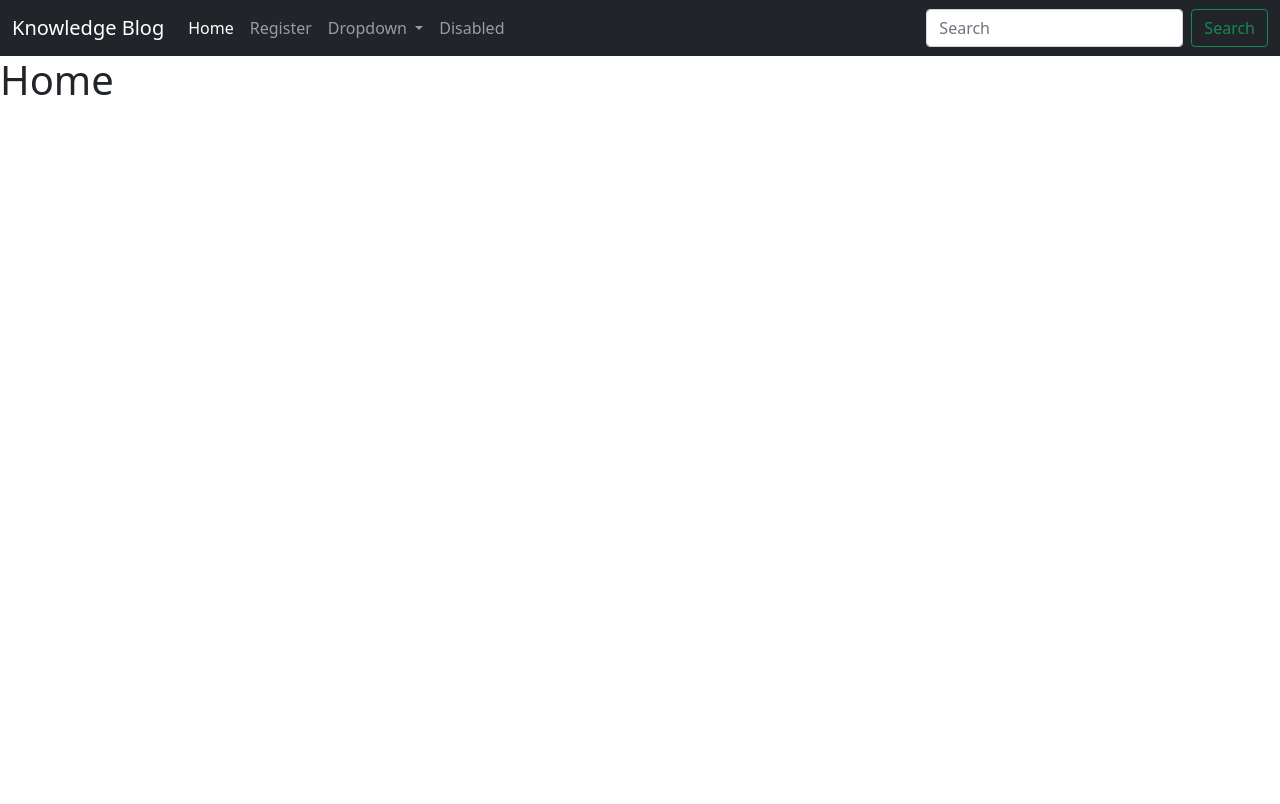
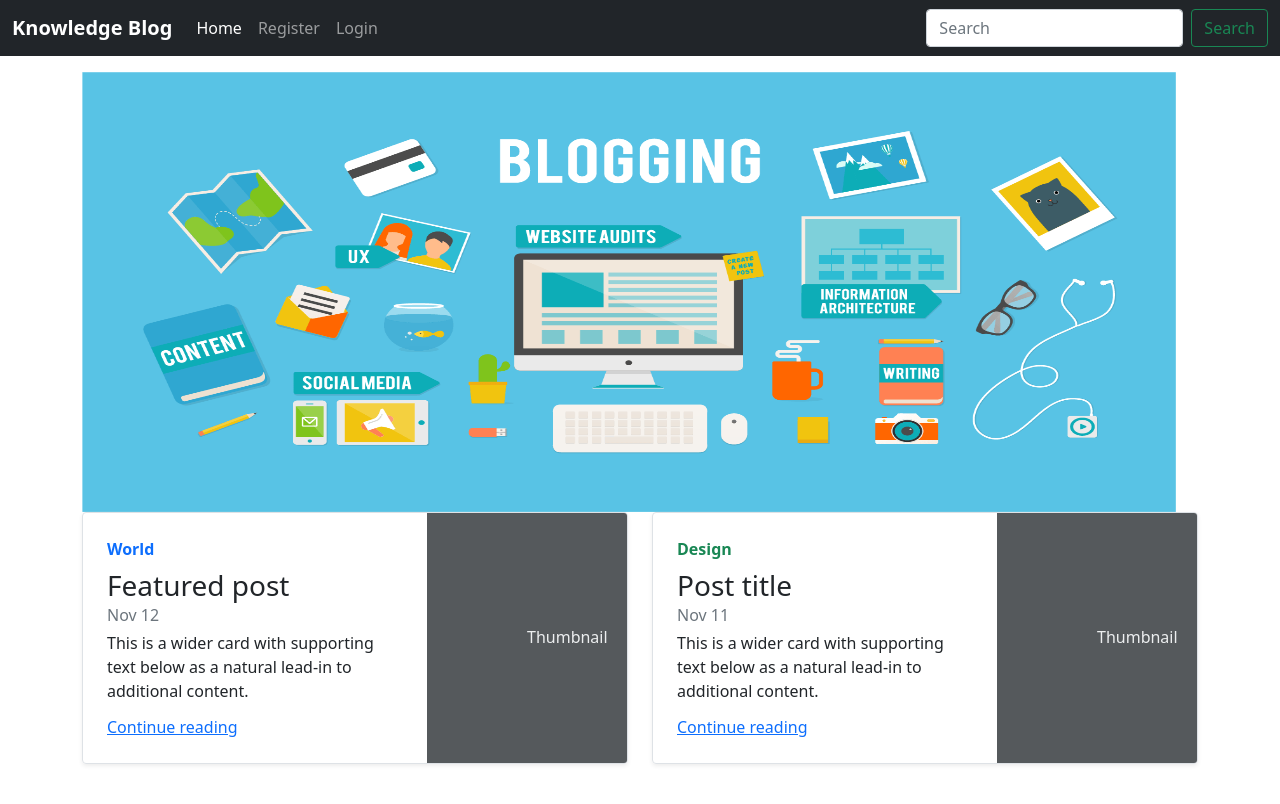
Before and after one commit to sssinha0/InternshipRest, a Django app: page / in a window 1280 px wide. Before the commit the page ends 95 px from the top, so only its background shows below. Run offline with Django 3.2, Linux system fonts and the light colour scheme.

Commit message:
Blog post auth

```diff
--- a/Blog/settings.py
+++ b/Blog/settings.py
@@ -120,3 +120,4 @@ USE_TZ = True
 # https://docs.djangoproject.com/en/2.2/howto/static-files/
 
 STATIC_URL = '/static/'
+STATICFILES_DIRS = [os.path.join(BASE_DIR, 'static')]
--- a/myapp1/urls.py
+++ b/myapp1/urls.py
@@ -2,7 +2,9 @@ from django.contrib import admin
 from django.urls import path,include
 from . import views
 urlpatterns = [
-    path('',views.home),
-    path('register/',views.register),
-    path('login',views.login)
+    path('',views.home,name='home'),
+    path('register',views.register,name='register'),
+    path('login',views.usr_login,name='login'),
+    path('home',views.home,name=''),
+    path('usr_logout',views.usr_logout,name='usr_logout')
 ]
--- a/myapp1/views.py
+++ b/myapp1/views.py
@@ -1,9 +1,47 @@
-from django.shortcuts import render
-
+from django.shortcuts import render,redirect
+from django.contrib.auth.models import User
+from django.contrib import messages
+from django.contrib.auth import authenticate,login,logout
 # Create your views here.
 def register(request):
+    if request.method=='POST':
+        f=request.POST.get('fname')
+        l=request.POST.get('lname')
+        u=request.POST.get('uname')
+        e=request.POST.get('eaddress')
+        p=request.POST.get('pass1')
+        c=request.POST.get('pass2')
+        if p!=c:
+            messages.warning(request, 'not match password')
+            return redirect('login')
+        elif User.objects.filter(username=u).exists():
+            messages.warning(request,"username already exits")
+            return redirect('register')
+        elif User.objects.filter(email=e).exists():
+            messages.warning(request,"email already taken")
+            return redirect('register')
+        else:
+            user=User.objects.create_user(first_name=f,username=u,email=e,password=p,last_name=l)
+            user.save()
+            messages.success(request, 'You have Successfully Register')
+            return redirect('login')
+            print(f,l,u,e,p,c)
+
     return render(request,'register.html')
-def login(request):
+def usr_login(request):
+    if request.method=='POST':
+        uname=request.POST.get('loguname')
+        passw=request.POST.get('logpass')
+        user = authenticate(request,username=uname, password=passw)
+        if user is not None:
+            login(request,user)
+            return redirect('home')
+        else:
+            messages.warning(request,'Please enter valid details or register first')
+            return redirect('login')
     return render(request,'login.html')
 def home(request):
     return render(request,'home.html')
+def usr_logout(request):
+    logout(request)
+    return redirect(request,'home')
--- a/templates/base.html
+++ b/templates/base.html
@@ -15,32 +15,31 @@
   <body>
     <nav class="navbar navbar-expand-lg navbar-dark bg-dark">
         <div class="container-fluid">
-          <a class="navbar-brand" href="#">Knowledge Blog</a>
+          <a class="navbar-brand" href="#"><b>Knowledge Blog</b></a>
           <button class="navbar-toggler" type="button" data-bs-toggle="collapse" data-bs-target="#navbarSupportedContent" aria-controls="navbarSupportedContent" aria-expanded="false" aria-label="Toggle navigation">
             <span class="navbar-toggler-icon"></span>
           </button>
           <div class="collapse navbar-collapse" id="navbarSupportedContent">
             <ul class="navbar-nav me-auto mb-2 mb-lg-0">
               <li class="nav-item">
-                <a class="nav-link active" aria-current="page" href="#">Home</a>
+                <a class="nav-link active" aria-current="page" href="home">Home</a>
+              </li>
+              {% if user.is_authenticated %}
+              <li class="nav-item">
+                <a class="nav-link" href='/'>{{request.user}}</a>
+              </li>
+                <li class="nav-item">
+                <a class="nav-link" href="{% url 'usr_logout' %}">Logout</a>
+              </li>
+              {% else %}
+              <li class="nav-item">
+                <a class="nav-link" href="register">Register</a>
               </li>
               <li class="nav-item">
-                <a class="nav-link" href="register.html">Register</a>
+                <a class="nav-link" href="login">Login</a>
               </li>
-              <li class="nav-item dropdown">
-                <a class="nav-link dropdown-toggle" href="#" id="navbarDropdown" role="button" data-bs-toggle="dropdown" aria-expanded="false">
-                  Dropdown
-                </a>
-                <ul class="dropdown-menu" aria-labelledby="navbarDropdown">
-                  <li><a class="dropdown-item" href="login.html">Login</a></li>
-                  <li><a class="dropdown-item" href="#">Another action</a></li>
-                  <li><hr class="dropdown-divider"></li>
-                  <li><a class="dropdown-item" href="#">Something else here</a></li>
-                </ul>
-              </li>
-              <li class="nav-item">
-                <a class="nav-link " href="#" tabindex="-1" aria-disabled="true">Disabled</a>
-              </li>
+            {% endif %}
+
             </ul>
             <form class="d-flex">
               <input class="form-control me-2" type="search" placeholder="Search" aria-label="Search">
--- a/templates/home.html
+++ b/templates/home.html
@@ -1,8 +1,42 @@
 {% extends 'base.html' %}
-
+{% load static %}
 {% block title %}
   <title>Home</title>
 {% endblock title %}
 {% block body %}
-  <h1>Home</h1>
+  <main class="container my-3">
+  <img src="{% static "image/blogging.png" %}" style='width:98%; height:440px;'>
+
+  <div class="row mb-2">
+    <div class="col-md-6">
+      <div class="row g-0 border rounded overflow-hidden flex-md-row mb-4 shadow-sm h-md-250 position-relative">
+        <div class="col p-4 d-flex flex-column position-static">
+          <strong class="d-inline-block mb-2 text-primary">World</strong>
+          <h3 class="mb-0">Featured post</h3>
+          <div class="mb-1 text-muted">Nov 12</div>
+          <p class="card-text mb-auto">This is a wider card with supporting text below as a natural lead-in to additional content.</p>
+          <a href="#" class="stretched-link">Continue reading</a>
+        </div>
+        <div class="col-auto d-none d-lg-block">
+          <svg class="bd-placeholder-img" width="200" height="250" xmlns="http://www.w3.org/2000/svg" role="img" aria-label="Placeholder: Thumbnail" preserveAspectRatio="xMidYMid slice" focusable="false"><title>Placeholder</title><rect width="100%" height="100%" fill="#55595c"/><text x="50%" y="50%" fill="#eceeef" dy=".3em">Thumbnail</text></svg>
+
+        </div>
+      </div>
+    </div>
+    <div class="col-md-6">
+      <div class="row g-0 border rounded overflow-hidden flex-md-row mb-4 shadow-sm h-md-250 position-relative">
+        <div class="col p-4 d-flex flex-column position-static">
+          <strong class="d-inline-block mb-2 text-success">Design</strong>
+          <h3 class="mb-0">Post title</h3>
+          <div class="mb-1 text-muted">Nov 11</div>
+          <p class="mb-auto">This is a wider card with supporting text below as a natural lead-in to additional content.</p>
+          <a href="#" class="stretched-link">Continue reading</a>
+        </div>
+        <div class="col-auto d-none d-lg-block">
+          <svg class="bd-placeholder-img" width="200" height="250" xmlns="http://www.w3.org/2000/svg" role="img" aria-label="Placeholder: Thumbnail" preserveAspectRatio="xMidYMid slice" focusable="false"><title>Placeholder</title><rect width="100%" height="100%" fill="#55595c"/><text x="50%" y="50%" fill="#eceeef" dy=".3em">Thumbnail</text></svg>
+
+        </div>
+      </div>
+    </div>
+  </div>
 {% endblock body %}
--- /dev/null
+++ b/templates/logout.html
@@ -0,0 +1 @@
+<h1>hkf</h1>
```
Also changed, not shown: templates/login.html (+24 -1 lines), templates/register.html (+25 -30 lines), db.sqlite3, static/image/blog.jpeg (added), static/image/blogging.png (added).
